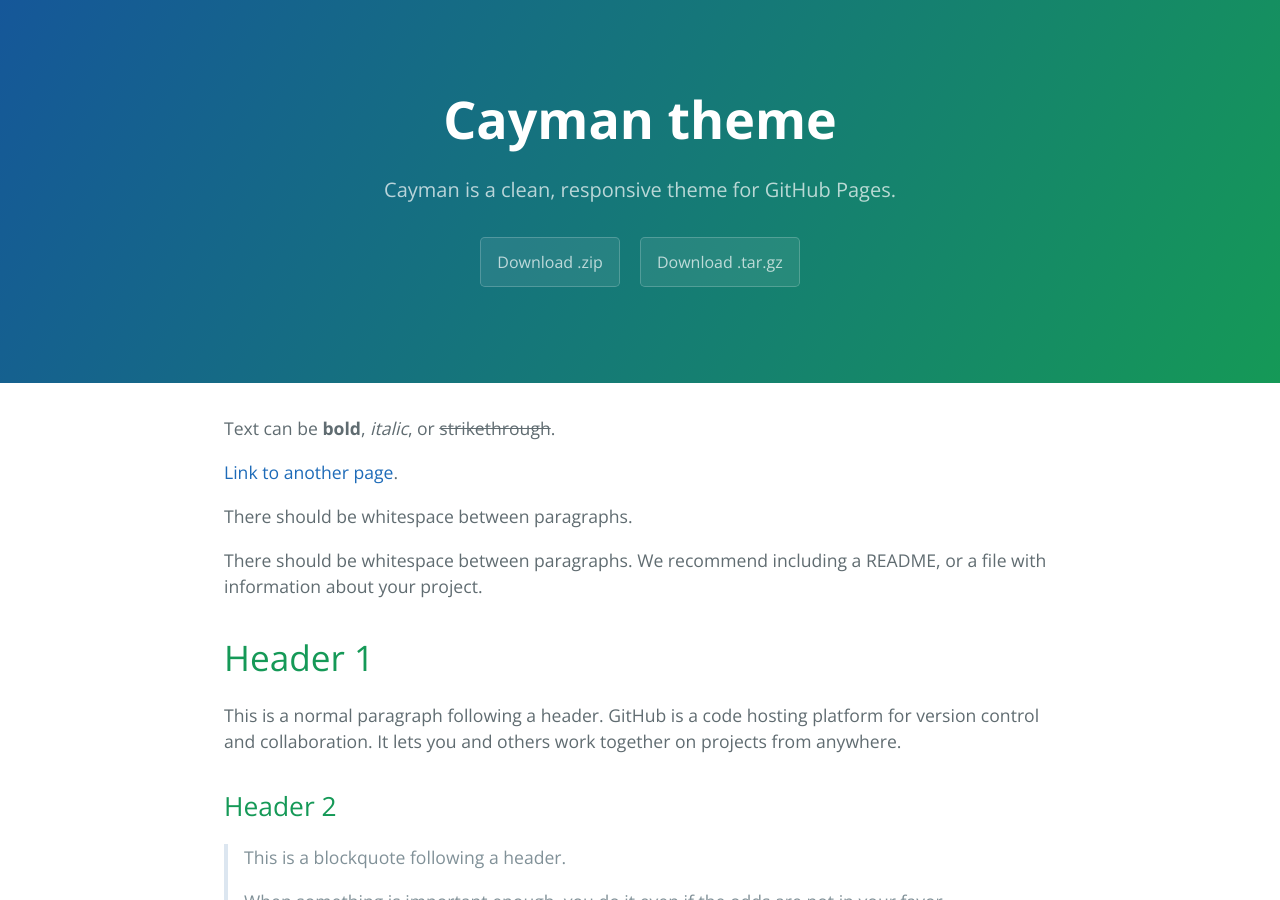
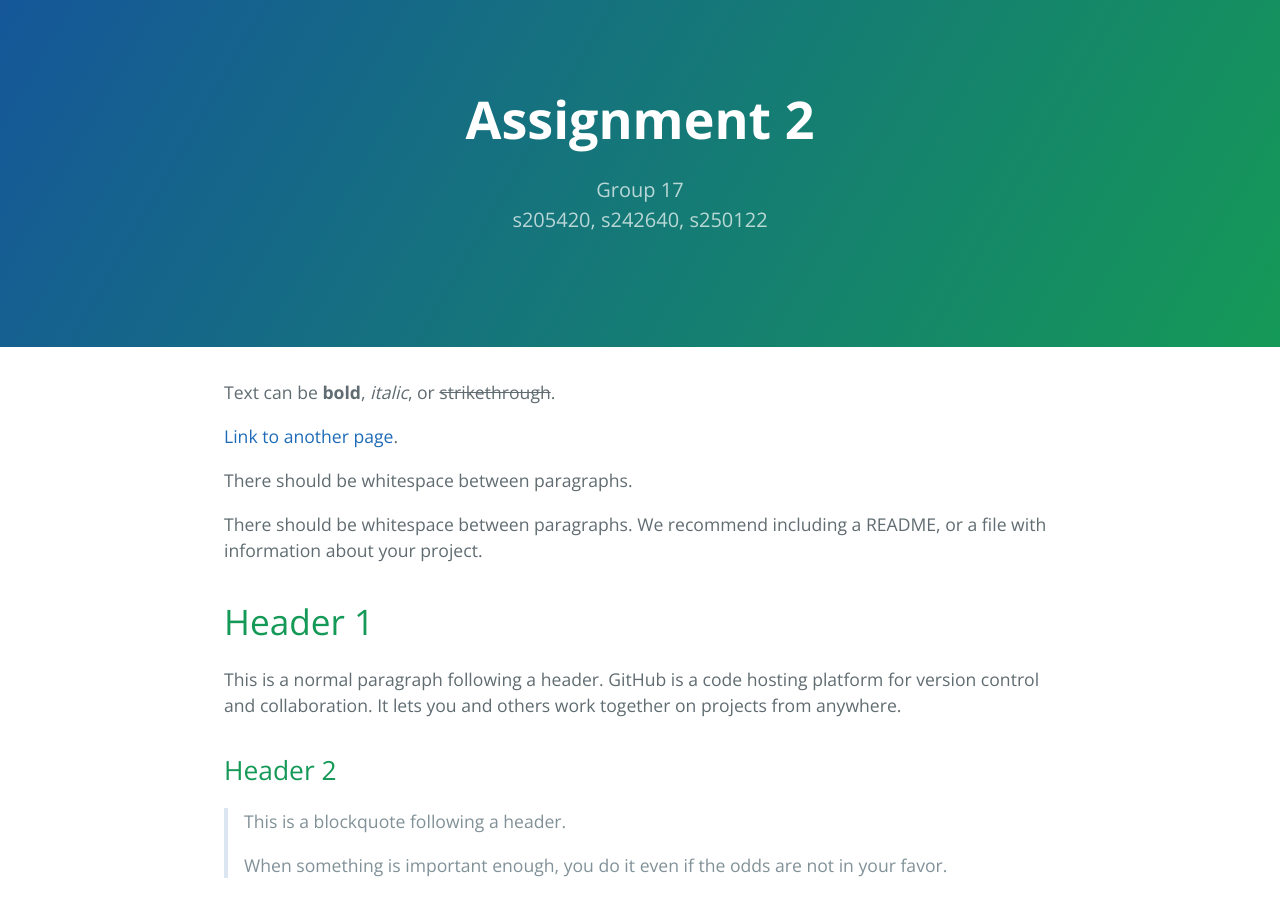
Before and after one commit to chen0046/chen0046.github.io, a Jekyll site: the page built from index.md, in a window 1280 px wide and 900 px high. Built offline with Jekyll 4.4.1, drawn with Linux system fonts in a browser that asks for light colours; some of the changed text lies outside the part shown.

Commit message:
edited config file

```diff
--- a/_config.yml
+++ b/_config.yml
@@ -1,5 +1,8 @@
-title: Cayman theme
-description: Cayman is a clean, responsive theme for GitHub Pages.
+title: Assignment 2
+description:
+  Group 17
+  <br> s205420, s242640, s250122
+
 show_downloads: true
 google_analytics:
 theme: jekyll-theme-cayman
--- a/_layouts/default.html
+++ b/_layouts/default.html
@@ -18,24 +18,13 @@
     <header class="page-header" role="banner">
       <h1 class="project-name">{{ page.title | default: site.title | default: site.github.repository_name }}</h1>
       <h2 class="project-tagline">{{ page.description | default: site.description | default: site.github.project_tagline }}</h2>
-      {% if site.github.is_project_page %}
-        <a href="{{ site.github.repository_url }}" class="btn">View on GitHub</a>
-      {% endif %}
-      {% if site.show_downloads %}
-        <a href="{{ site.github.zip_url }}" class="btn">Download .zip</a>
-        <a href="{{ site.github.tar_url }}" class="btn">Download .tar.gz</a>
-      {% endif %}
+
     </header>
 
     <main id="content" class="main-content" role="main">
       {{ content }}
 
-      <footer class="site-footer">
-        {% if site.github.is_project_page %}
-          <span class="site-footer-owner"><a href="{{ site.github.repository_url }}">{{ site.github.repository_name }}</a> is maintained by <a href="{{ site.github.owner_url }}">{{ site.github.owner_name }}</a>.</span>
-        {% endif %}
-        <span class="site-footer-credits">This page was generated by <a href="https://pages.github.com">GitHub Pages</a>.</span>
-      </footer>
+
     </main>
   </body>
 </html>
```
Also changed, not shown: another-page.md (deleted, +0 -11 lines), 15 other files.
